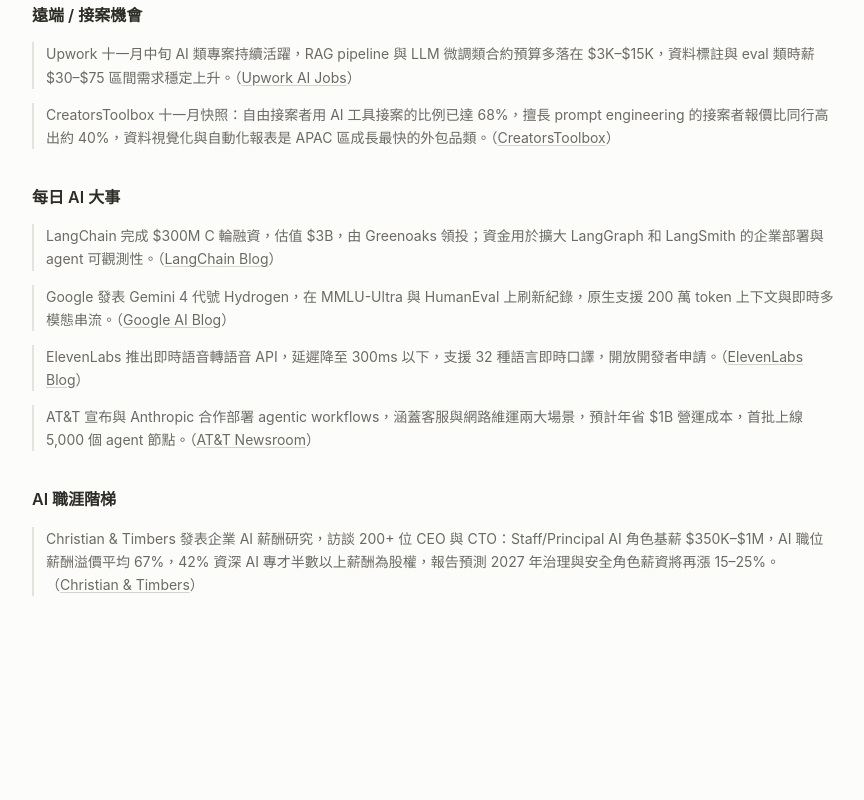
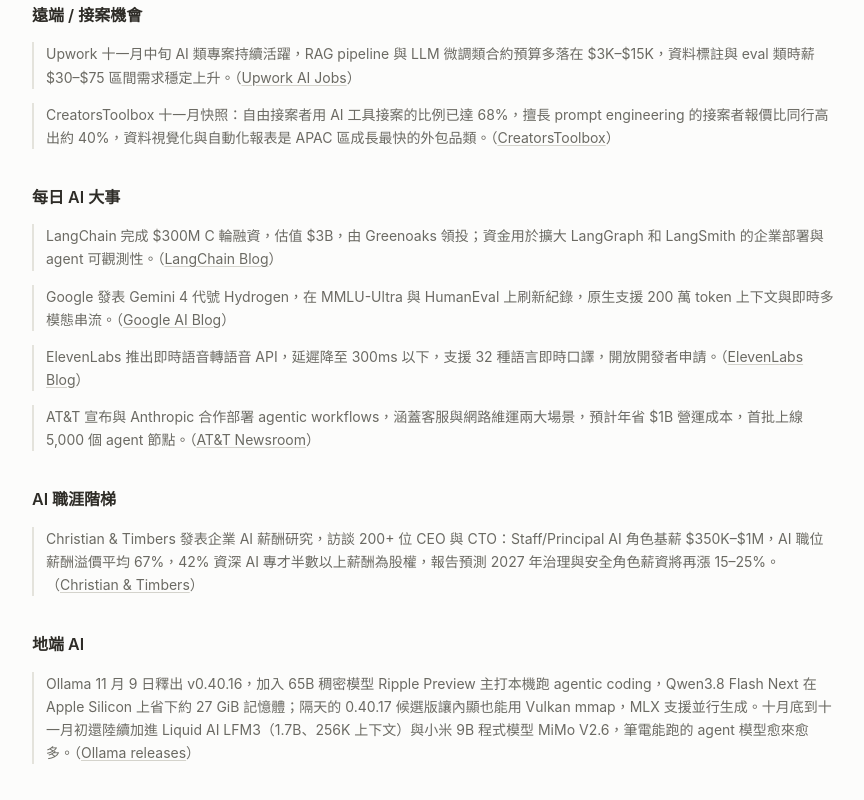
Before and after one commit to lanyliu/lanyliu.github.io, a plain HTML site: page morning-brief/index.html in a window 1280 px wide. Shown: the part 770-1570 px from the top of the page, without its empty margins (206-1070 px from the left). Before the commit the page ends 1428 px from the top, so only its background shows below. Drawn offline with Linux system fonts and the light colour scheme.

Commit message:
morning brief 2026-11-16

```diff
--- a/morning-brief/index.html
+++ b/morning-brief/index.html
@@ -120,6 +120,11 @@ AT&amp;T 宣布與 Anthropic 合作部署 agentic workflows，涵蓋客服與網
 Christian &amp; Timbers 發表企業 AI 薪酬研究，訪談 200+ 位 CEO 與 CTO：Staff/Principal AI 角色基薪 $350K–$1M，AI 職位薪酬溢價平均 67%，42% 資深 AI 專才半數以上薪酬為股權，報告預測 2027 年治理與安全角色薪資將再漲 15–25%。（<a href="https://www.christianandtimbers.com" target="_blank" rel="noopener">Christian &amp; Timbers</a>）
 </div>
 
+<div class="sub-heading">地端 AI</div>
+<div class="brief-item">
+Ollama 11 月 9 日釋出 v0.40.16，加入 65B 稠密模型 Ripple Preview 主打本機跑 agentic coding，Qwen3.8 Flash Next 在 Apple Silicon 上省下約 27 GiB 記憶體；隔天的 0.40.17 候選版讓內顯也能用 Vulkan mmap，MLX 支援並行生成。十月底到十一月初還陸續加進 Liquid AI LFM3（1.7B、256K 上下文）與小米 9B 程式模型 MiMo V2.6，筆電能跑的 agent 模型愈來愈多。（<a href="https://github.com/ollama/ollama/releases" target="_blank" rel="noopener">Ollama releases</a>）
+</div>
+
 </div>
 </div>
 
```
